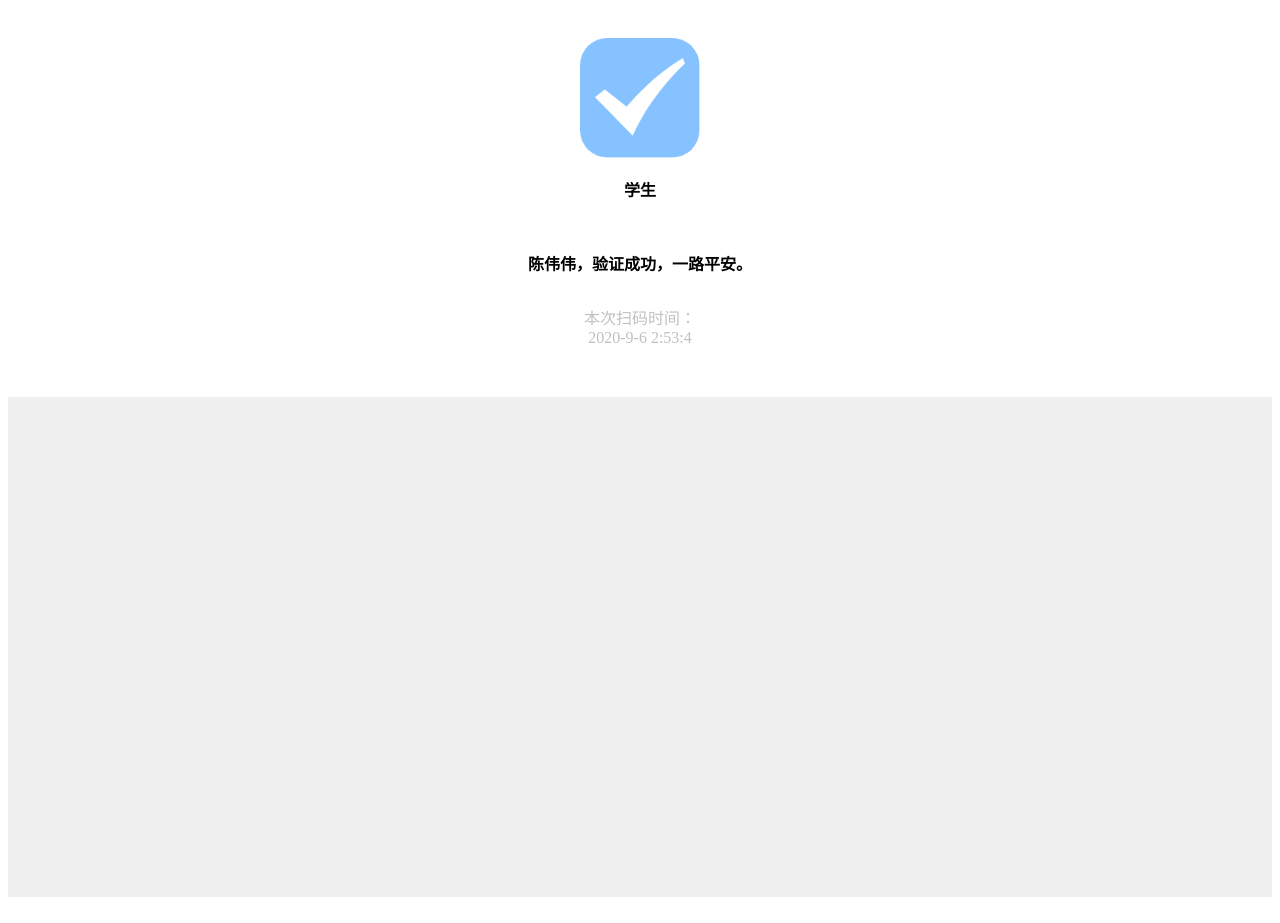
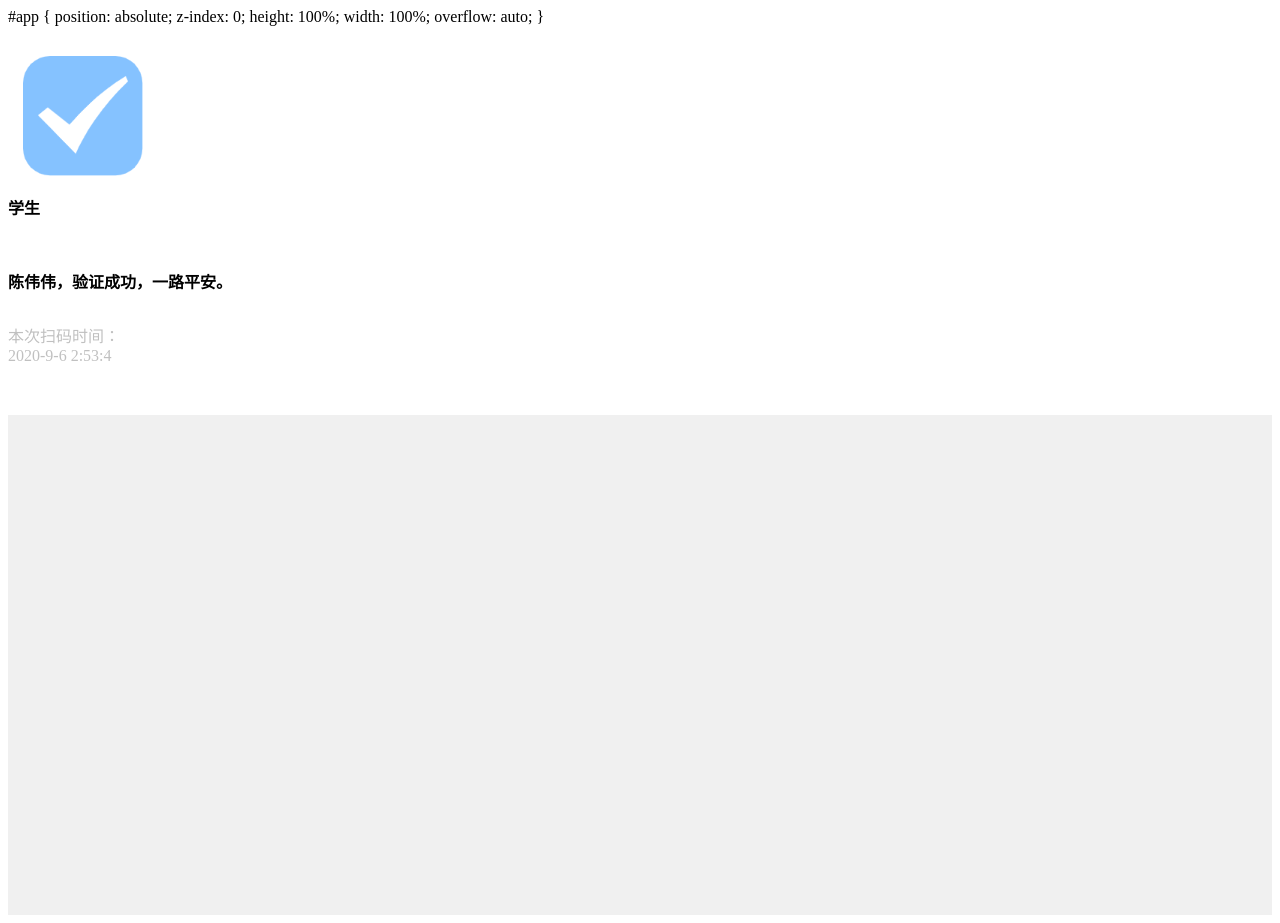
Before and after one commit to tragicomedians/Nigel97.github.io, a plain HTML site: page index.html in a window 1280 px wide. Drawn offline with nearby package versions, Linux system fonts and the light colour scheme.

Commit message:
Update index.html

```diff
--- a/index.html
+++ b/index.html
@@ -10,8 +10,15 @@
 <body>
 
 
-<div id="app" align="center">
-    <!---->
+<div id="app" align="app">
+    #app {
+    position: absolute;
+    z-index: 0;
+    height: 100%;
+    width: 100%;
+    overflow: auto;
+}
+
     <div class="mint-layout-spacing sjakx3nec OPjhiwxcyg" style="height: 15px;">
     </div> <img src="duigoulan.png" class="mint-image sjas257dv OPjhiwxcyh" style="width: 150px; height: 150px;">
     <div class="mint-text bh-color-gray sjat2iw05 OPjhiwxcyll1 mt-color-default" style="margin-bottom: 50px;font-family: 微软雅黑;font-weight: bold">学生</div>
```
